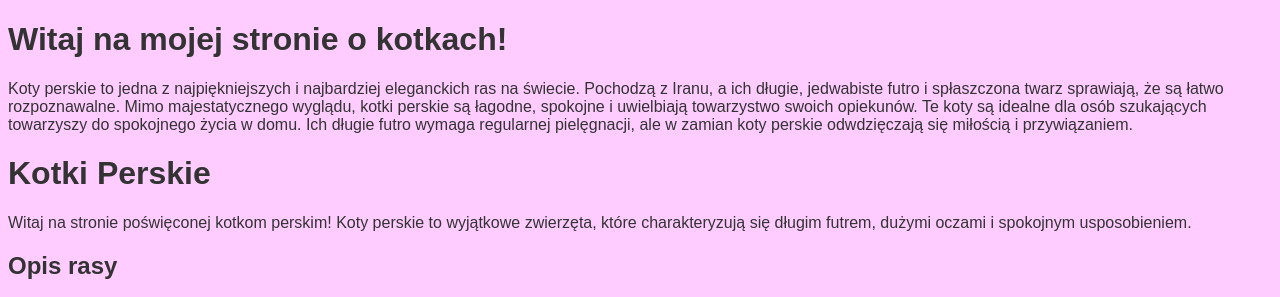
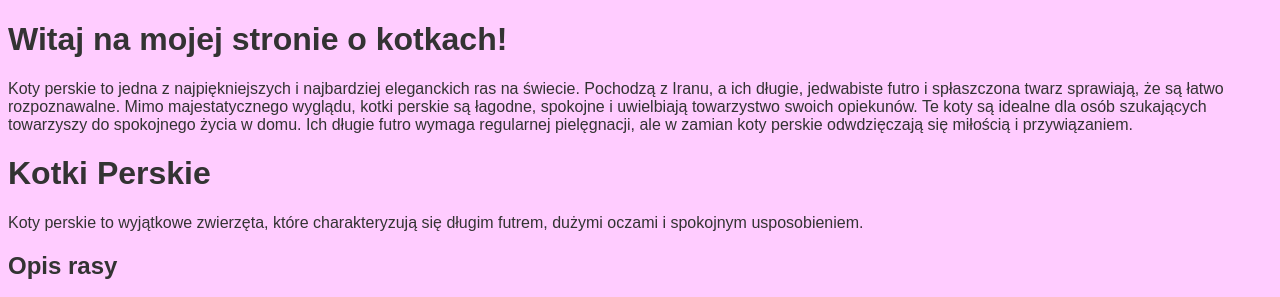
Before and after one commit to Ariwi82/Kotki-Perskie, a plain HTML site: page index.html in a window 1280 px wide. Shown: the top 297 px of the page. Drawn offline with Linux system fonts and the light colour scheme.

Commit message:
Update index.html

```diff
--- a/index.html
+++ b/index.html
@@ -24,7 +24,7 @@ Te koty są idealne dla osób szukających towarzyszy do spokojnego życia w dom
 </head>
 <body>
     <h1>Kotki Perskie</h1>
-    <p>Witaj na stronie poświęconej kotkom perskim! Koty perskie to wyjątkowe zwierzęta, które charakteryzują się długim futrem, dużymi oczami i spokojnym usposobieniem.</p>
+    <p>Koty perskie to wyjątkowe zwierzęta, które charakteryzują się długim futrem, dużymi oczami i spokojnym usposobieniem.</p>
 
     <h2>Opis rasy</h2>
     <p>Koty perskie są znane ze swojego łagodnego charakteru i wspaniałego futra. Są idealnymi towarzyszami dla osób szukających spokojnego, ale pełnego uroku pupila.</p>
```
